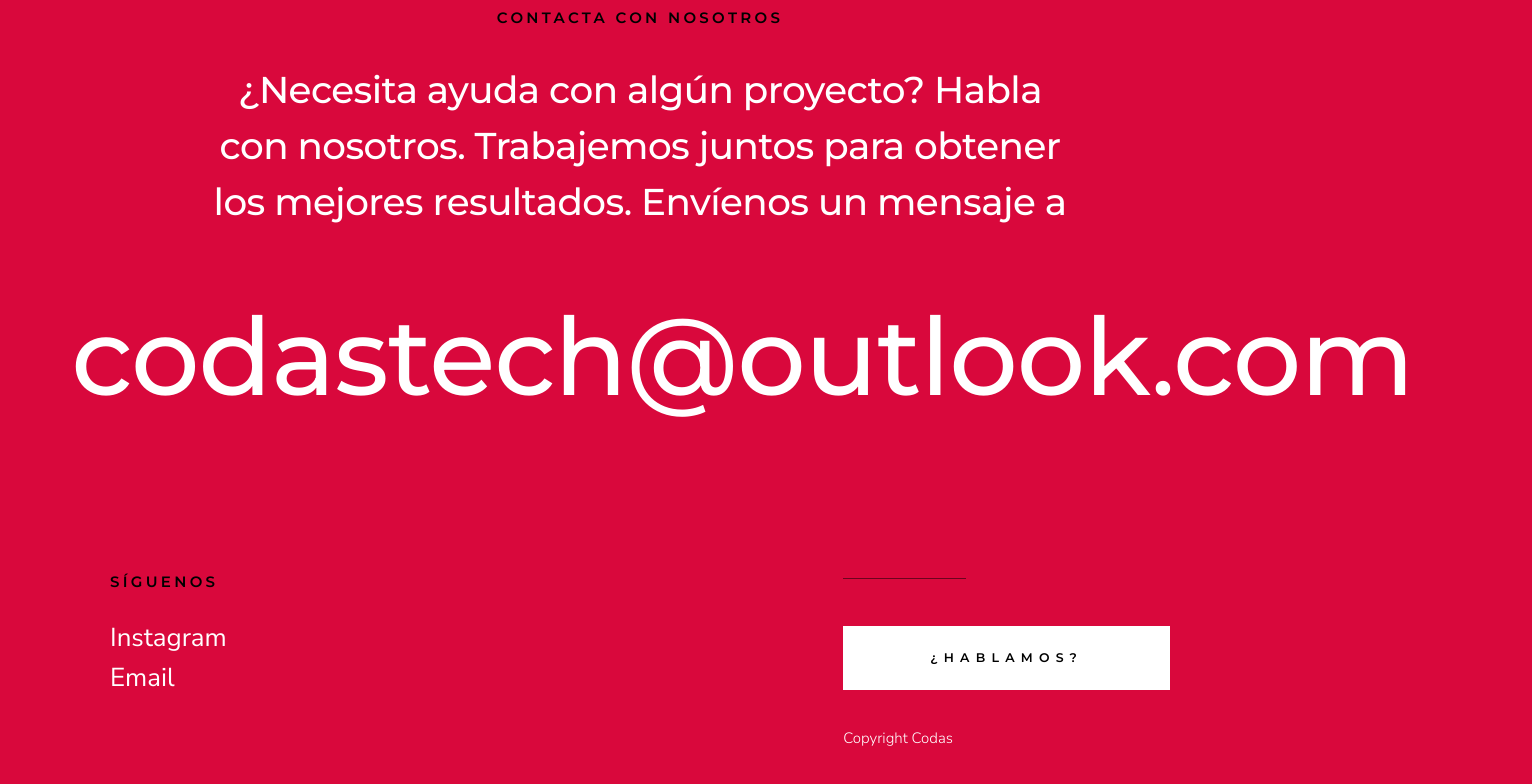
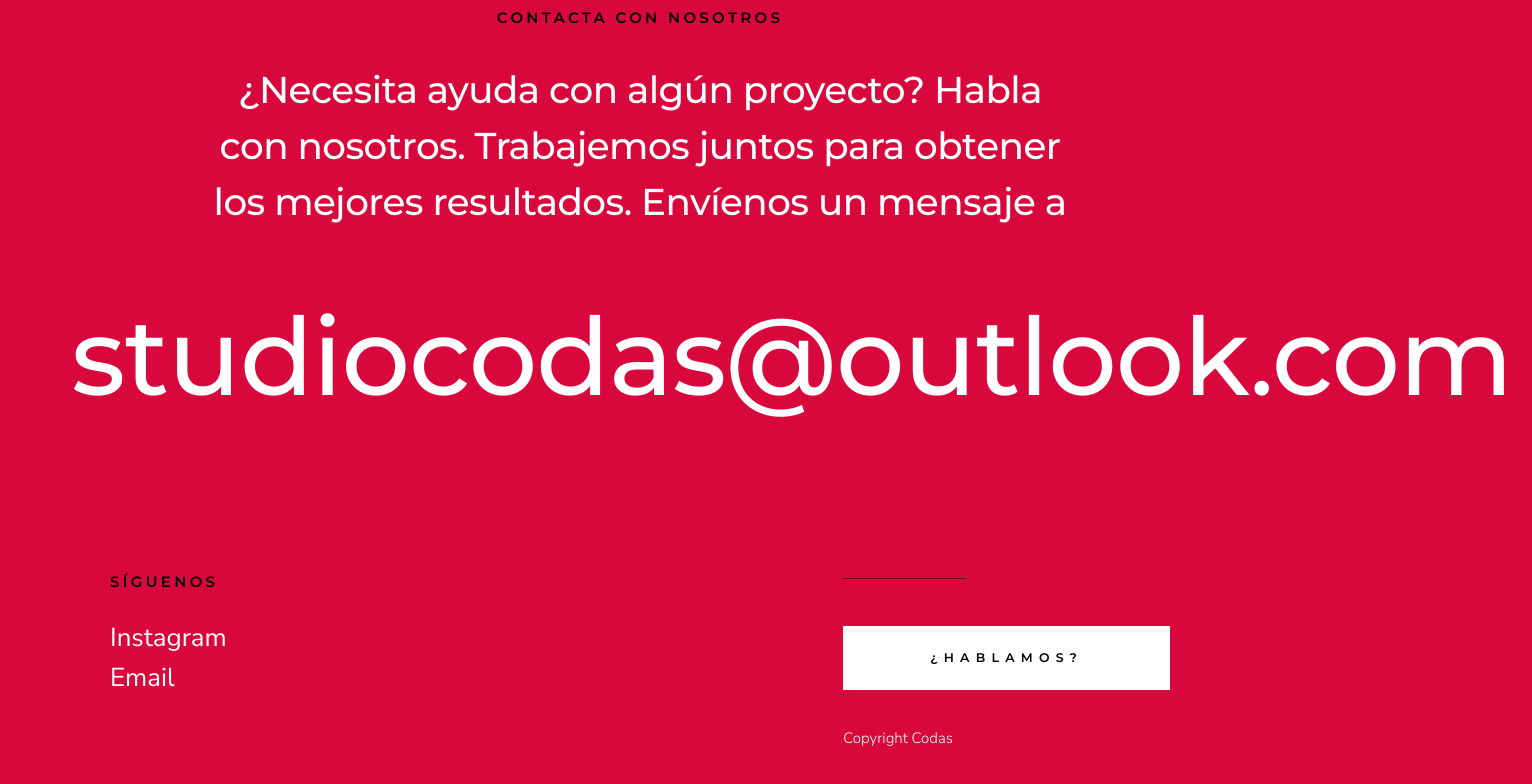
Before and after one commit to Ericksonxx/coda, a plain HTML site: page index.html in a window 1280 px wide. Shown: the part 3674-4458 px from the top of the page, 1532 px wide, since content can reach past the window. Drawn offline with Linux system fonts and the light colour scheme.

Commit message:
Add files via upload

```diff
--- a/index.html
+++ b/index.html
@@ -66,7 +66,7 @@
                 </ul>
             </nav> <!-- end s-header__nav-wrap -->
 
-            <a href="mailto:codastech@outlook.com" class="btn btn--primary btn--small">
+            <a href="mailto:studiocodas@outlook.com" class="btn btn--primary btn--small">
                 <svg xmlns="http://www.w3.org/2000/svg" width="24" height="24" viewBox="0 0 24 24"><path d="M24 0l-6 22-8.129-7.239 7.802-8.234-10.458 7.227-7.215-1.754 24-12zm-15 16.668v7.332l3.258-4.431-3.258-2.901z"/></svg>
                 Contacta con nosotros
             </a>
@@ -249,7 +249,7 @@
         <div class="row h-text-center">
             <div class="column">
                 <p class="s-contact__email">
-                    <a href="mailto:codastech@outlook.com">codastech@outlook.com</a>
+                    <a href="mailto:studiocodas@outlook.com">studiocodas@outlook.com</a>
                 </p>
             </div>
         </div>
@@ -269,7 +269,7 @@
 
                             <ul class="s-footer__list">
                                 <li><a href="https://www.instagram.com/Codas_web/?hl=es">Instagram</a></li>
-                                <li><a href="mailto:codastech@outlook.com">Email</a></li>
+                                <li><a href="mailto:studiocodas@outlook.com">Email</a></li>
                             </ul>
                     </div>
 
```
